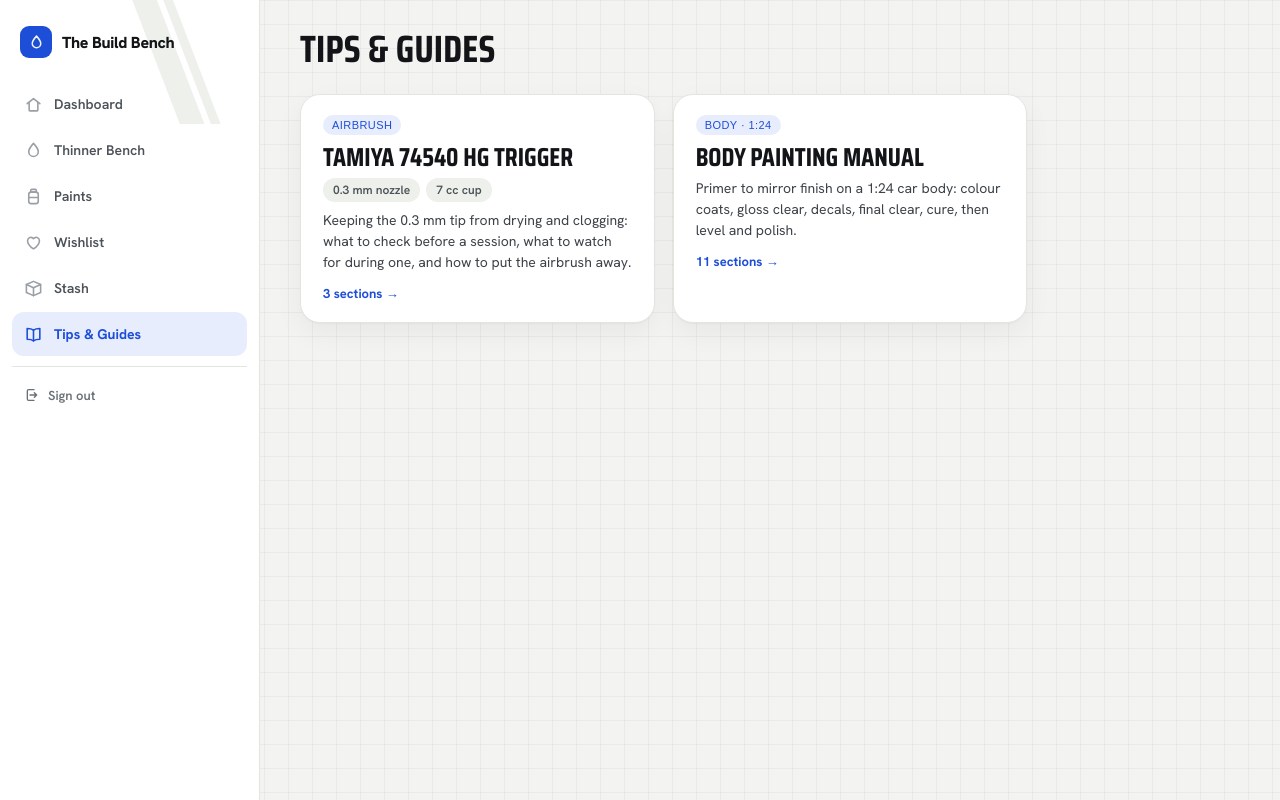
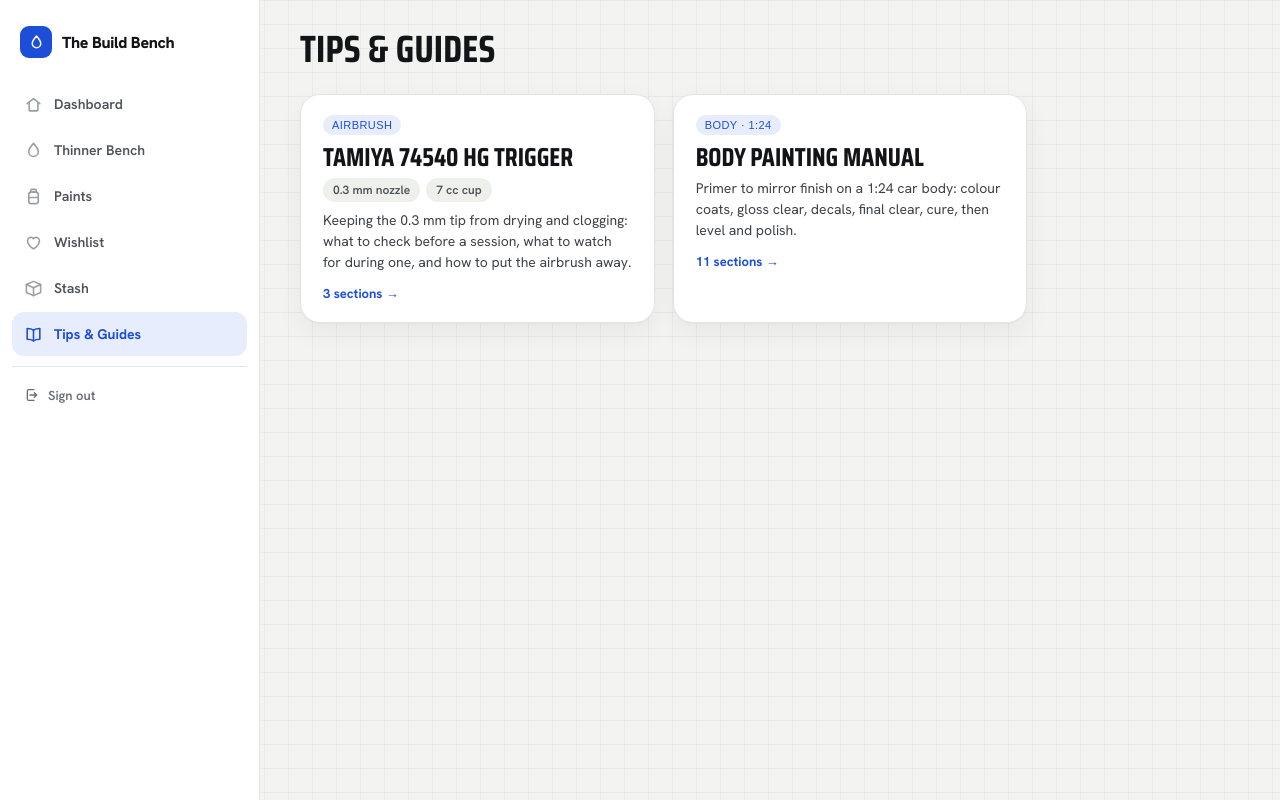
Before and after one commit to ruijssantos/build-bench, a Next.js app: page /guides in a window 1280 px wide. Built offline with nearby package versions, Linux system fonts and the light colour scheme; a web font is replaced by a local one.

Commit message:
Drop the livery sweep from the rail and phone header
The diagonal bars behind the brand read as noise on the new cutting-mat
grid. The hero card's top-edge strip stays.

Co-Authored-By: Claude Opus 5.5 <noreply@anthropic.com>
Claude-Session: https://claude.ai/code/session_011dyZLduNeUc8veavswEUMy

```diff
--- a/src/components/bench/PhoneHeader.module.css
+++ b/src/components/bench/PhoneHeader.module.css
@@ -10,19 +10,11 @@
   }
 }
 
-.sweep {
-  position: absolute;
-  top: -58px;
-  right: -26px;
-  pointer-events: none;
-}
-
 .statusBarSpace {
   height: 44px;
 }
 
-/* Transparent rounded square — an outline only, so the livery sweep behind
-   it still shows through. */
+/* Transparent rounded square — an outline only. */
 .signOutForm {
   position: absolute;
   top: 12px;
--- a/src/components/bench/PhoneHeader.tsx
+++ b/src/components/bench/PhoneHeader.tsx
@@ -36,12 +36,6 @@ export function PhoneHeader({
 }) {
   return (
     <div className={styles.header}>
-      <svg className={styles.sweep} width="230" height="230" viewBox="0 0 230 230" aria-hidden="true">
-        <g transform="rotate(-21 115 115)">
-          <rect x="58" y="-70" width="26" height="330" fill="var(--livery)" />
-          <rect x="90" y="-70" width="10" height="330" fill="var(--livery)" />
-        </g>
-      </svg>
 
       <div className={styles.statusBarSpace} />
 
--- a/src/components/kits/detail/KitDetailSkeleton.tsx
+++ b/src/components/kits/detail/KitDetailSkeleton.tsx
@@ -12,8 +12,8 @@ import styles from "@/components/wishlist/Wishlist.module.css";
  *
  * It renders the *real* `PhoneHeader`/`DesktopHeader` rather than omitting
  * them: the title comes from the kit, so the header lives inside the boundary,
- * and a fallback without one let ~110px of header (sweep graphic, eyebrow,
- * title) drop in above already-painted cards when the query resolved — a CLS
+ * and a fallback without one let ~110px of header (eyebrow, title) drop in
+ * above already-painted cards when the query resolved — a CLS
  * hit on the one route this phase added, against §11's own rule. Using the
  * same components with a placeholder title reserves exactly the right height
  * by construction, rather than a guess at it. The breadcrumb is inside the
--- a/src/components/nav/NavRail.module.css
+++ b/src/components/nav/NavRail.module.css
@@ -14,13 +14,6 @@
   .rail {
     display: flex;
   }
-}
-
-.sweep {
-  position: absolute;
-  top: -76px;
-  right: -36px;
-  pointer-events: none;
 }
 
 .brand {
--- a/src/components/nav/NavRail.tsx
+++ b/src/components/nav/NavRail.tsx
@@ -29,18 +29,6 @@ import { NAV_ITEMS } from "./nav-items";
 export function NavRail() {
   return (
     <nav className={styles.rail} aria-label="Primary">
-      <svg
-        className={styles.sweep}
-        width="200"
-        height="200"
-        viewBox="0 0 200 200"
-        aria-hidden="true"
-      >
-        <g transform="rotate(-21 100 100)">
-          <rect x="50" y="-60" width="23" height="290" fill="var(--livery-card)" />
-          <rect x="79" y="-60" width="9" height="290" fill="var(--livery-card)" />
-        </g>
-      </svg>
 
       <div className={styles.brand}>
         <div className={styles.brandMark}>
```
Also changed, not shown: 1 other file (tests, documents, lock files or other folders).
